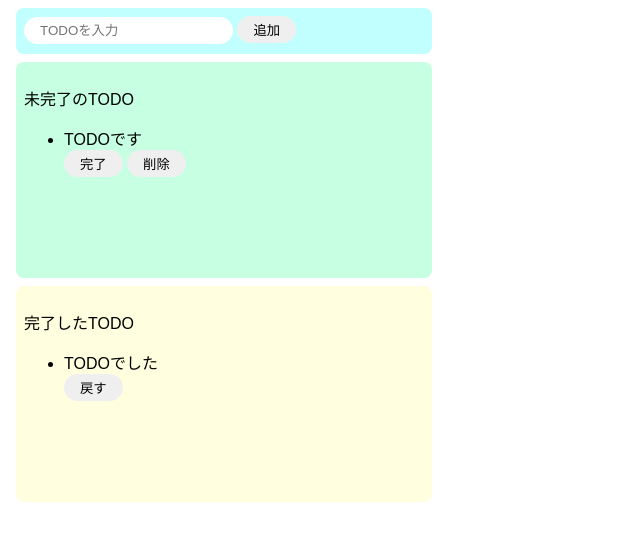
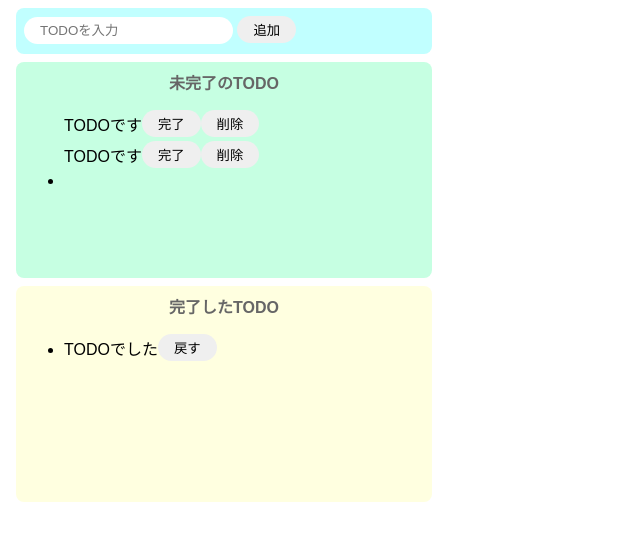
Before and after one commit to ZUNMASUI/TODO-app, a website built with Parcel: page index.html in a window 1280 px wide. Both pictures are taken after a click on the button "追加". Shown: the whole page, without its empty margins (0-640 px from the left). Built offline with nearby package versions, Linux system fonts and the light colour scheme.

Commit message:
タスク追加（テキスト要素）

```diff
--- a/index.html
+++ b/index.html
@@ -7,13 +7,18 @@
 
   <body>
     <div class="input-area">
-      <input placeholder="TODOを入力" />
-      <button>追加</button>
+      <input id="add-text" placeholder="TODOを入力" />
+      <button id="add-button">追加</button>
     </div>
     <div class="incomplete-area">
-      <p>未完了のTODO</p>
-      <ul>
-        <div>
+      <p class="title">未完了のTODO</p>
+      <ul id="incomplete-list">
+        <div class="list-row"
+          <li>TODOです</li>
+          <button>完了</button>
+          <button>削除</button>
+        </div>
+        <div class="list-row"
           <li>TODOです</li>
           <button>完了</button>
           <button>削除</button>
@@ -22,9 +27,9 @@
     </div>
 
     <div class="complete-area">
-      <p>完了したTODO</p>
+      <p class="title">完了したTODO</p>
       <ul>
-        <div>
+        <div class="list-row">
           <li>TODOでした</li>
           <button>戻す</button>
         </div>
--- a/src/index.js
+++ b/src/index.js
@@ -1 +1,24 @@
 import "./styles.css";
+
+const onClickAdd = () => {
+  //テキストボックスの値を取得し初期化する//
+  const inputText = document.getElementById("add-text").value;
+  document.getElementById("add-text").value = "";
+
+  //div生成//
+  const div = document.createElement("div");
+  div.className = "list-row";
+
+  //liタグ生成//
+  const li = document.createElement("li");
+  li.innerText = inputText;
+
+  //divタグの子要素に各要素を設定する//
+  div.appendChild(li);
+
+  //未完了リストに追加//
+  document.getElementById("incomplete-list").appendChild(div);
+};
+document
+  .getElementById("add-button")
+  .addEventListener("click", () => onClickAdd());
--- a/src/styles.css
+++ b/src/styles.css
@@ -26,6 +26,9 @@ button:hover {
   color: #ffff;
   cursor: pointer;
 }
+.li {
+  margin-right: 8px;
+}
 
 .incomplete-area {
   background-color: #c6ffe2;
@@ -44,3 +47,14 @@ button:hover {
   margin: 8px;
   border-radius: 8px;
 }
+.title {
+  text-align: center;
+  margin-top: 0;
+  font-weight: bold;
+  color: #666;
+}
+.list-row {
+  display: flex;
+  align-items: center;
+  padding-bottom: 4px;
+}
```
